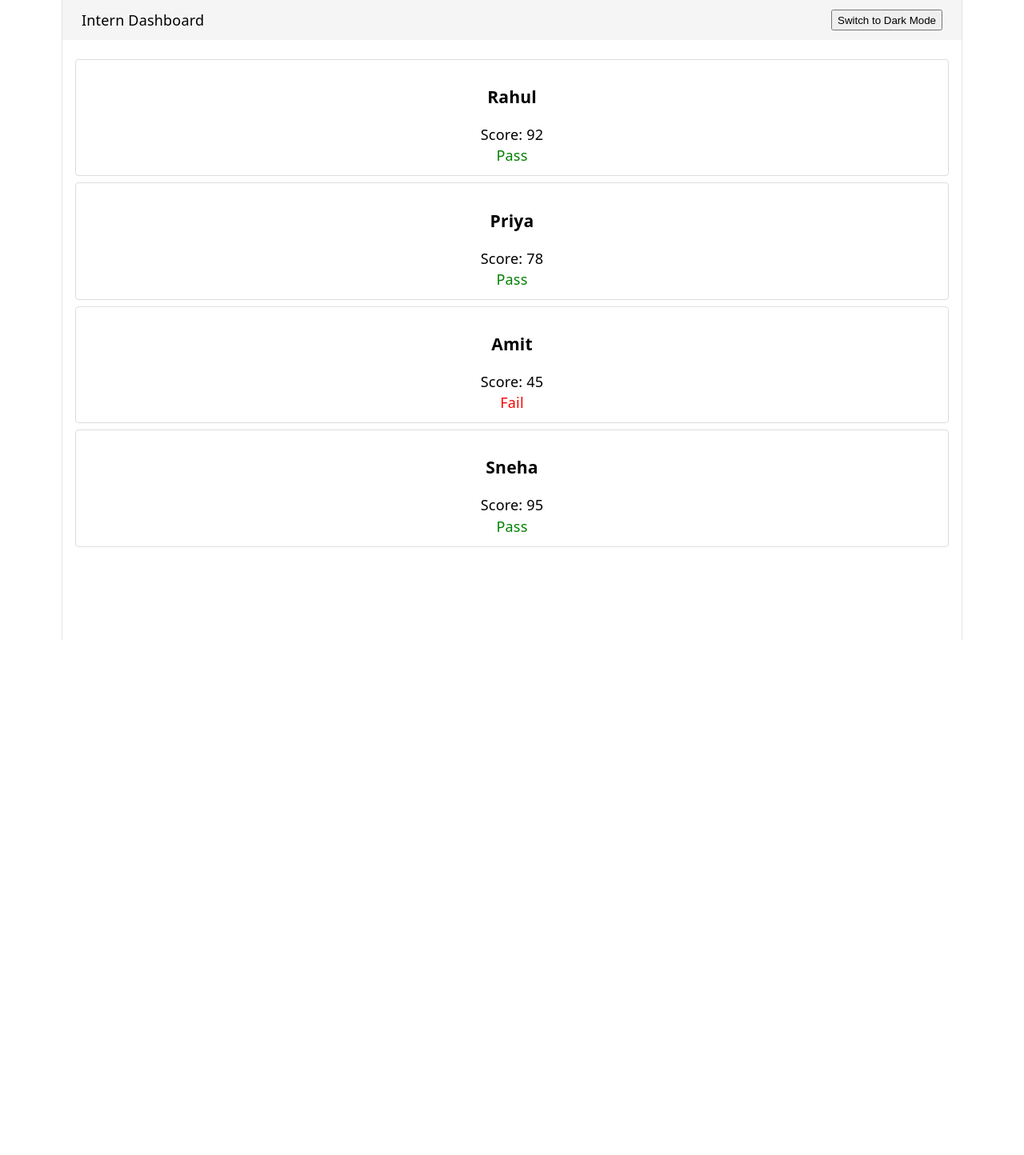
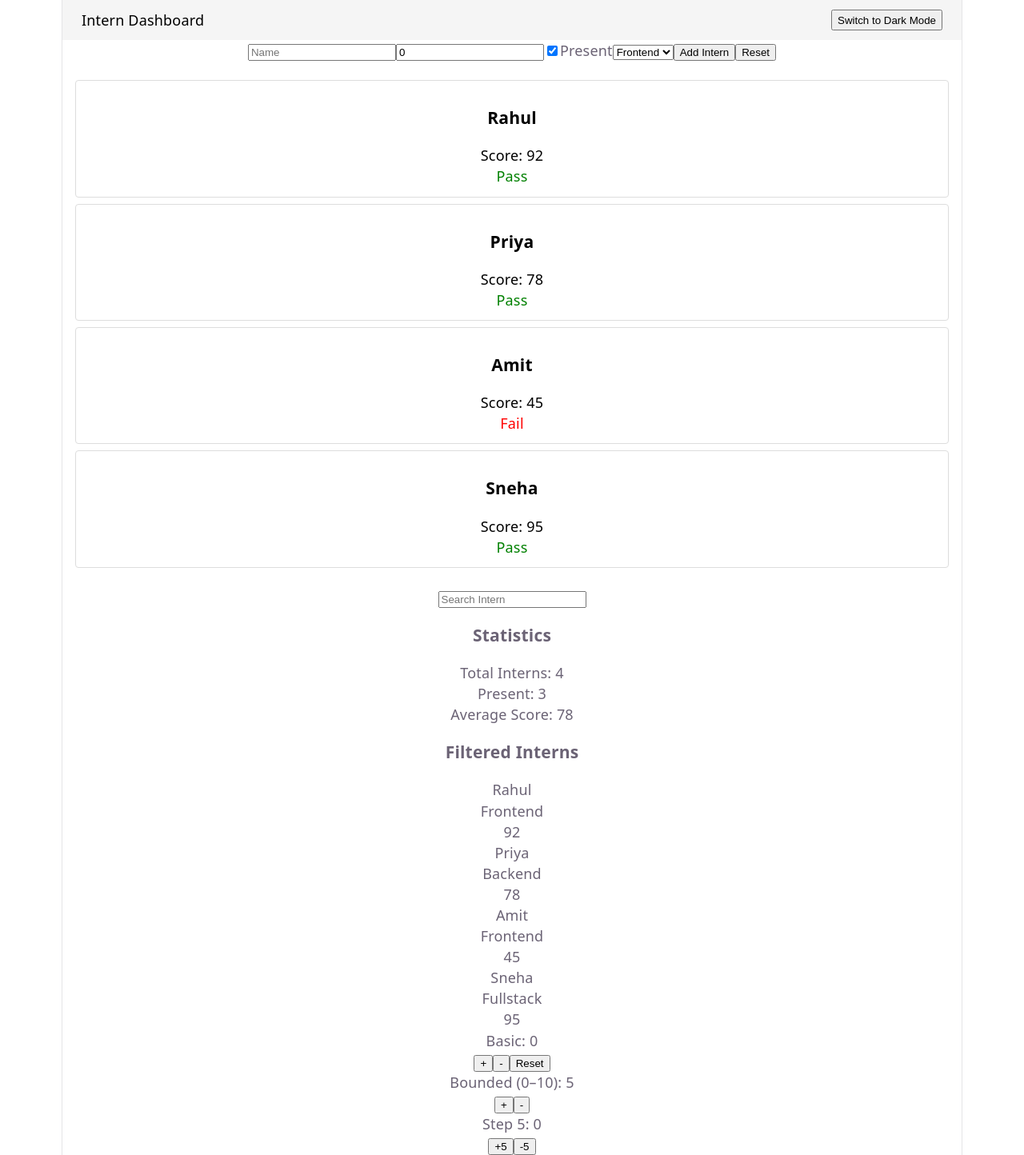
Before and after one commit to liviyalawrence30/intern-training, a React (Vite) app in the folder react/session4/: page / in a window 1280 px wide. Shown: the whole page at 80% size. Before the commit the page ends 800 px from the top, so only its background shows below. Built offline with nearby package versions, Linux system fonts and the light colour scheme.

Commit message:
complete section 3 - custom hooks

```diff
--- a/react/session4/src/App.tsx
+++ b/react/session4/src/App.tsx
@@ -1,5 +1,9 @@
 import './App.css'
+import AddInternForm from './components/AddInternForm'
+import CounterDemo from './components/CounterDemo'
+import InternSearch from './components/InternSearch'
 import Navbar     from './components/Navbar'
+// import PropDrillingDemo from './components/PropDrillingDemo'
 import ThemedCard from './components/ThemedCard'
 import { useInterns } from './contexts/intern-context'
 /*explore section:
@@ -16,7 +20,10 @@ function App() {
   const {interns} = useInterns()
   return (
     <div>
+      {/* <PropDrillingDemo/> */}
       <Navbar />
+      <AddInternForm/>
+
       <div style={{ padding: '16px' }}>
 
         {interns.map((intern) => (
@@ -27,6 +34,9 @@ function App() {
           />
         ))}
       </div>
+      <InternSearch/>
+      <CounterDemo/>
+
     </div>
   )
 }
--- /dev/null
+++ b/react/session4/src/components/AddInternForm.tsx
@@ -0,0 +1,35 @@
+import useInternForm from '../hooks/useInternForm'
+import { useInterns } from '../contexts/intern-context'
+
+function AddInternForm() {
+  const { form, error, handleChange, handleReset, isValid } = useInternForm()
+  const { addIntern, interns } = useInterns()
+
+  function handleSubmit(): void {
+    if (!isValid()) return
+    addIntern({ id: interns.length + 1, ...form })
+    handleReset()
+  }
+
+  return (
+    <div>
+      {error && <p style={{ color: 'red' }}>{error}</p>}
+
+      <input name="name"  type="text"     value={form.name}       onChange={handleChange} placeholder="Name"  />
+      <input name="score" type="number"   value={form.score}       onChange={handleChange} placeholder="Score" />
+      <input name="isPresent" type="checkbox" checked={form.isPresent} onChange={handleChange} />
+      <label>Present</label>
+
+      <select name="role" value={form.role} onChange={handleChange}>
+        <option value="Frontend">Frontend</option>
+        <option value="Backend">Backend</option>
+        <option value="Fullstack">Fullstack</option>
+      </select>
+
+      <button onClick={handleSubmit}>Add Intern</button>
+      <button onClick={handleReset}>Reset</button>
+    </div>
+  )
+}
+
+export default AddInternForm
--- /dev/null
+++ b/react/session4/src/components/CounterDemo.tsx
@@ -0,0 +1,32 @@
+import useCounter from '../hooks/useCounter'
+
+function CounterDemo() {
+  const basic   = useCounter()
+  const bounded = useCounter({ initial: 5, min: 0, max: 10 })
+  const stepped = useCounter({ step: 5 })
+
+  return (
+    <div>
+      <div>
+        <p>Basic: {basic.count}</p>
+        <button onClick={basic.increment}>+</button>
+        <button onClick={basic.decrement}>-</button>
+        <button onClick={basic.reset}>Reset</button>
+      </div>
+
+      <div>
+        <p>Bounded (0–10): {bounded.count}</p>
+        <button onClick={bounded.increment}>+</button>
+        <button onClick={bounded.decrement}>-</button>
+      </div>
+
+      <div>
+        <p>Step 5: {stepped.count}</p>
+        <button onClick={stepped.increment}>+5</button>
+        <button onClick={stepped.decrement}>-5</button>
+      </div>
+    </div>
+  )
+}
+
+export default CounterDemo
--- /dev/null
+++ b/react/session4/src/components/InternSearch.tsx
@@ -0,0 +1,42 @@
+import { useInterns } from '../contexts/intern-context'
+import useInternSearch from '../hooks/useInternSearch'
+
+function InternSearch() {
+  const { interns } = useInterns()
+
+  const {
+    search,
+    setSearch,
+    filtered,
+    stats,
+  } = useInternSearch(interns)
+
+  return (
+    <div>
+      <input
+        type="text"
+        placeholder="Search Intern"
+        value={search}
+        onChange={(e) => setSearch(e.target.value)}
+      />
+
+      <h3>Statistics</h3>
+
+      <p>Total Interns: {stats.total}</p>
+      <p>Present: {stats.present}</p>
+      <p>Average Score: {stats.avg}</p>
+
+      <h3>Filtered Interns</h3>
+
+      {filtered.map((intern) => (
+        <div key={intern.id}>
+          <p>{intern.name}</p>
+          <p>{intern.role}</p>
+          <p>{intern.score}</p>
+        </div>
+      ))}
+    </div>
+  )
+}
+
+export default InternSearch
--- /dev/null
+++ b/react/session4/src/hooks/useCounter.ts
@@ -0,0 +1,44 @@
+import { useState } from 'react'
+
+interface UseCounterOptions {
+  initial?: number
+  min?:     number
+  max?:     number
+  step?:    number
+}
+
+interface UseCounterReturn {
+  count:     number
+  increment: () => void
+  decrement: () => void
+  reset:     () => void
+}
+
+function useCounter({
+  initial = 0,
+  min = -Infinity,
+  max = Infinity,
+  step = 1,
+}: UseCounterOptions = {}): UseCounterReturn {
+  const [count, setCount] = useState<number>(initial)
+
+  function increment(): void {
+    setCount(prev => Math.min(prev + step, max))
+  }
+
+  function decrement(): void {
+    setCount(prev => Math.max(prev - step, min))
+  }
+
+  function reset(): void {
+    setCount(initial)
+  }
+
+  return { count, increment, decrement, reset }
+}
+
+export default useCounter
+/*
+useCounter is a custom hook beacuse it uses React hooks and starts with the word "use".
+It must be called inside React components or other custom hooks but not in regular functions,loops or conditions.
+*/
--- /dev/null
+++ b/react/session4/src/hooks/useInternForm.ts
@@ -0,0 +1,55 @@
+import { useState } from 'react'
+
+interface InternFormState {
+  name:      string
+  score:     number
+  isPresent: boolean
+  role:      string
+}
+
+interface UseInternFormReturn {
+  form:         InternFormState
+  error:        string
+  handleChange: (e: React.ChangeEvent<HTMLInputElement | HTMLSelectElement>) => void
+  handleReset:  () => void
+  isValid:      () => boolean
+}
+/* The return type interface tells what exactly the custom hook returns.
+It improves type safety, makes it easier to understand and maintain. */
+
+const initialForm: InternFormState = {
+  name: '', score: 0, isPresent: true, role: 'Frontend',
+}
+
+function useInternForm(): UseInternFormReturn {
+  const [form,  setForm]  = useState<InternFormState>(initialForm)
+  const [error, setError] = useState<string>('')
+
+  function handleChange(
+    e: React.ChangeEvent<HTMLInputElement | HTMLSelectElement>
+  ): void {
+    const { name, value, type } = e.target
+    setForm(prev => ({
+      ...prev,
+      [name]: type === 'checkbox'
+        ? (e.target as HTMLInputElement).checked
+        : name === 'score' ? Number(value) : value,
+    }))
+  }
+
+  function handleReset(): void {
+    setForm(initialForm)
+    setError('')
+  }
+
+  function isValid(): boolean {
+    if (!form.name.trim()) { setError('Name is required'); return false }
+    if (form.score < 0 || form.score > 100) { setError('Score must be 0–100'); return false }
+    setError('')
+    return true
+  }
+
+  return { form, error, handleChange, handleReset, isValid }
+}
+
+export default useInternForm
--- /dev/null
+++ b/react/session4/src/hooks/useInternSearch.ts
@@ -0,0 +1,47 @@
+import { useState, useMemo } from 'react'
+
+interface Intern {
+  id: number; name: string; score: number; role: string; isPresent: boolean
+}
+
+interface UseInternSearchReturn {
+  search:    string
+  setSearch: (value: string) => void
+  filtered:  Intern[]
+  stats: {
+    total:   number
+    present: number
+    avg:     number
+  }
+}
+
+function useInternSearch(interns: Intern[]): UseInternSearchReturn {
+  const [search, setSearch] = useState<string>('')
+
+/*
+ const filtered = interns.filter((i) => {
+ console.log('filtering...')
+  return i.name.toLowerCase().includes(search.toLowerCase())
+ })
+
+ Observation: In the console,it shows "Filtering" multiple times.
+ without useMemo filtering renders multiple times.
+ Using useMemo eliminates unnecessary work.*/
+  const filtered = useMemo<Intern[]>(() =>
+    interns.filter(i =>
+      i.name.toLowerCase().includes(search.toLowerCase())
+    ),
+  [interns, search])
+
+  const stats = useMemo(() => ({
+    total:   interns.length,
+    present: interns.filter(i => i.isPresent).length,
+    avg:     interns.length > 0
+      ? Math.round(interns.reduce((s, i) => s + i.score, 0) / interns.length)
+      : 0,
+  }), [interns])
+
+  return { search, setSearch, filtered, stats }
+}
+
+export default useInternSearch
```
